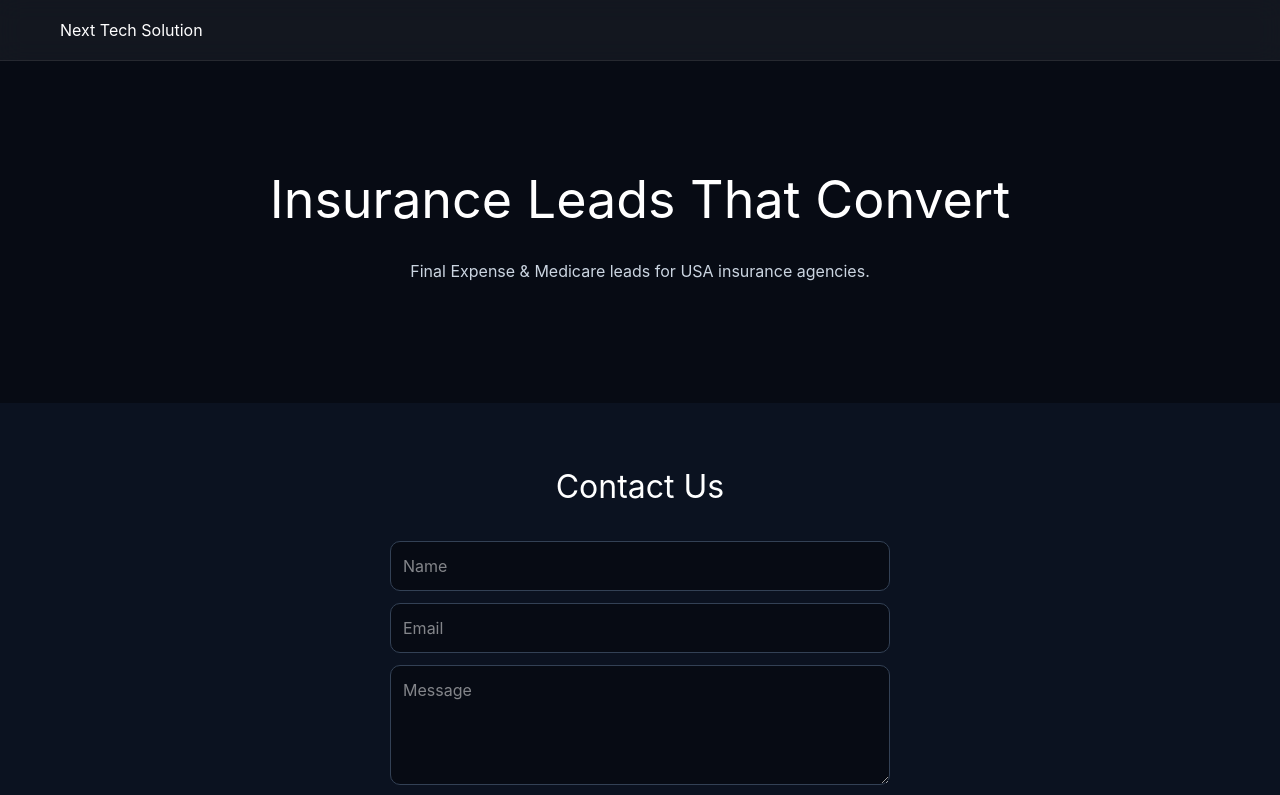
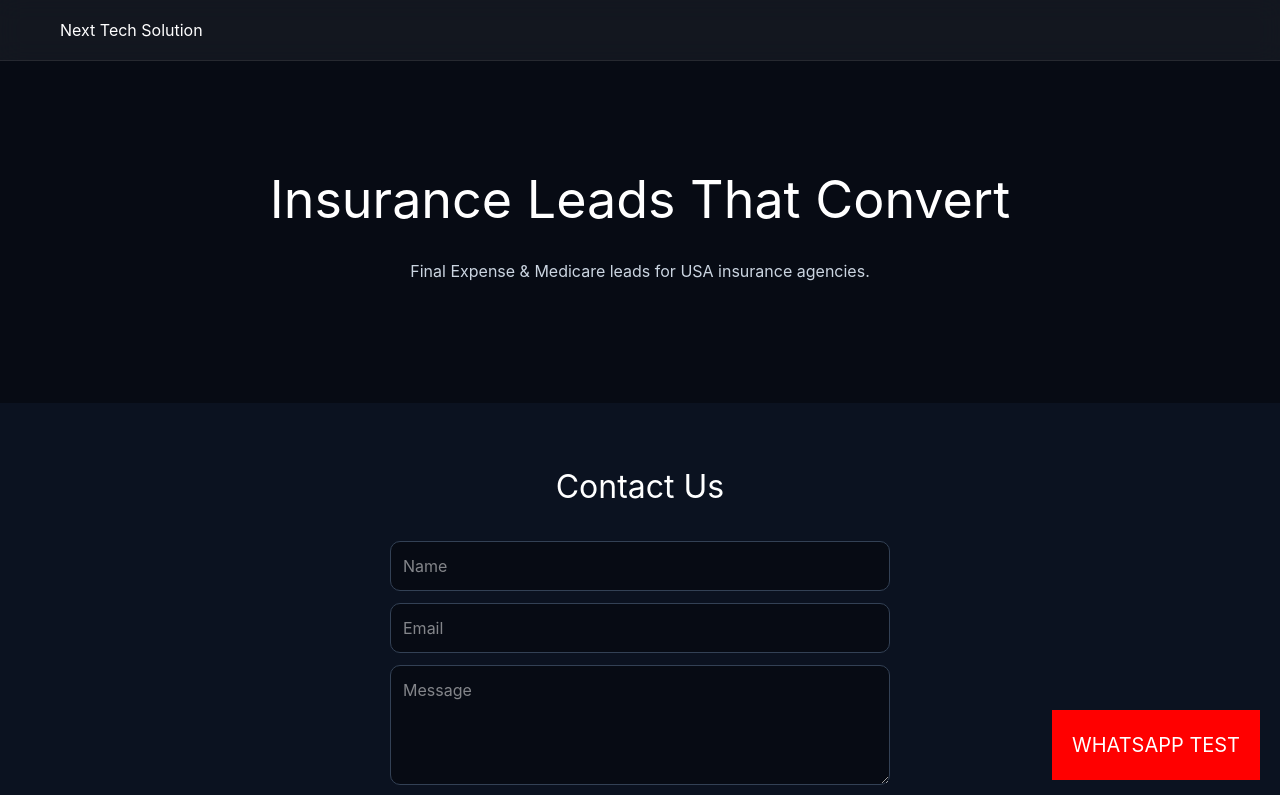
Before and after one commit to Afaq122/next-tech-site, a Next.js app: page / in a window 1280 px wide. Shown: the top 795 px of the page. Built offline with nearby package versions, Linux system fonts and the light colour scheme.

Commit message:
force whatsapp visible

```diff
--- a/app/page.tsx
+++ b/app/page.tsx
@@ -4,14 +4,12 @@ import { useState } from "react";
 import emailjs from "@emailjs/browser";
 
 export default function Home() {
-  // FORM STATE
   const [form, setForm] = useState({
     name: "",
     email: "",
     message: ""
   });
 
-  // SEND EMAIL FUNCTION
   const sendEmail = (e: any) => {
     e.preventDefault();
 
@@ -68,7 +66,11 @@ export default function Home() {
           Insurance Leads That Convert
         </h1>
 
-        <p style={{ color: "#cbd5e1", maxWidth: 700, margin: "20px auto" }}>
+        <p style={{
+          color: "#cbd5e1",
+          maxWidth: 700,
+          margin: "20px auto"
+        }}>
           Final Expense & Medicare leads for USA insurance agencies.
         </p>
       </div>
@@ -136,11 +138,29 @@ export default function Home() {
       }}>
         © 2026 Next Tech Solution
       </div>
+
+      {/* WHATSAPP BUTTON */}
+      <a
+  href="https://wa.me/923091003892"
+  target="_blank"
+  style={{
+    position: "fixed",
+    bottom: "20px",
+    right: "20px",
+    background: "red",
+    color: "white",
+    padding: "20px",
+    fontSize: "20px",
+    zIndex: 999999
+  }}
+>
+  WHATSAPP TEST
+</a>
+
     </div>
   );
 }
 
-// INPUT STYLE
 const inputStyle = {
   padding: 12,
   borderRadius: 10,
@@ -149,22 +169,3 @@ const inputStyle = {
   color: "white",
   outline: "none"
 };
-<a
-  href="https://wa.me/923091003892"
-  target="_blank"
-  style={{
-    position: "fixed",
-    bottom: "20px",
-    right: "20px",
-    background: "#25D366",
-    color: "white",
-    padding: "14px 18px",
-    borderRadius: "50px",
-    textDecoration: "none",
-    fontWeight: "bold",
-    boxShadow: "0 10px 25px rgba(0,0,0,0.3)",
-    zIndex: 999
-  }}
->
-  WhatsApp
-</a>
```
